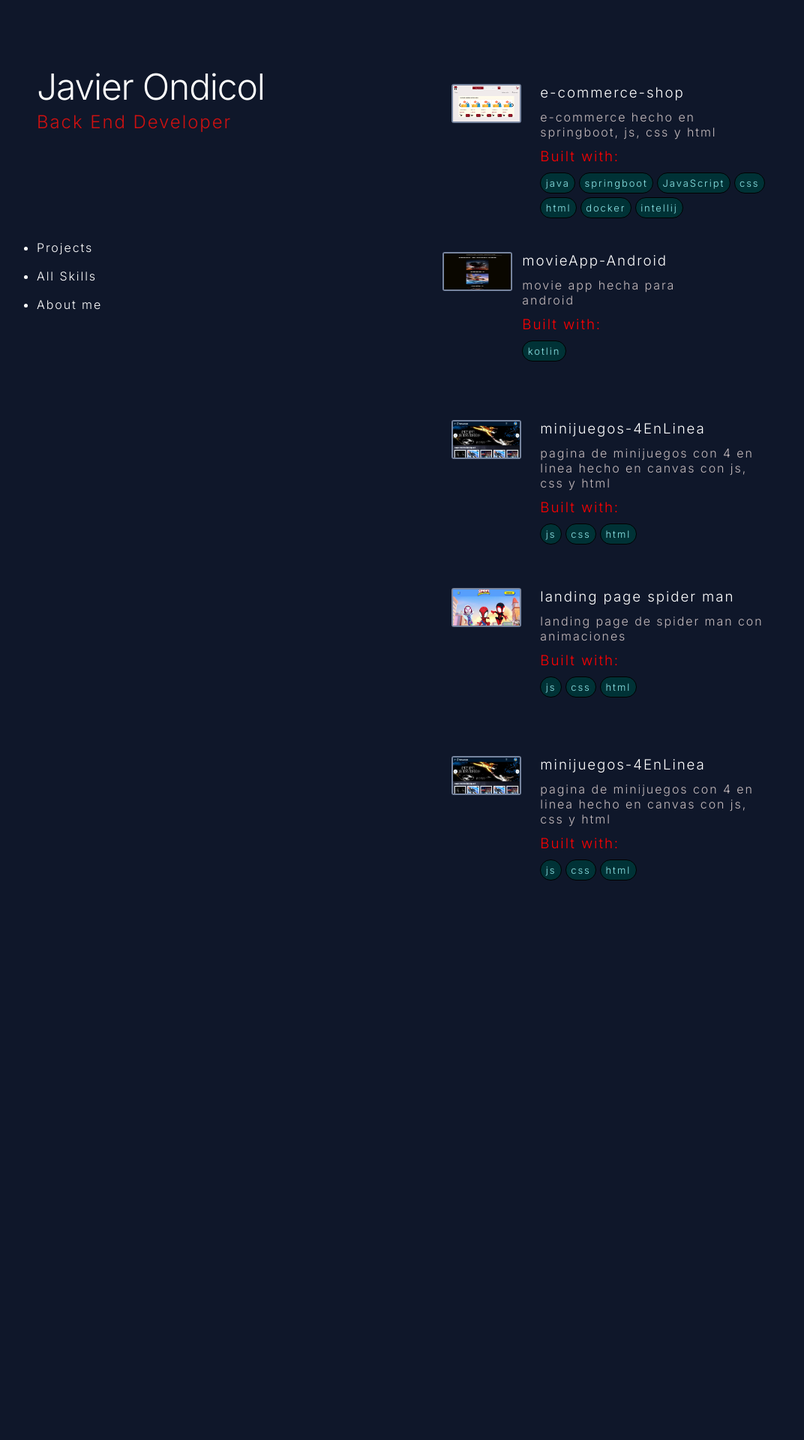
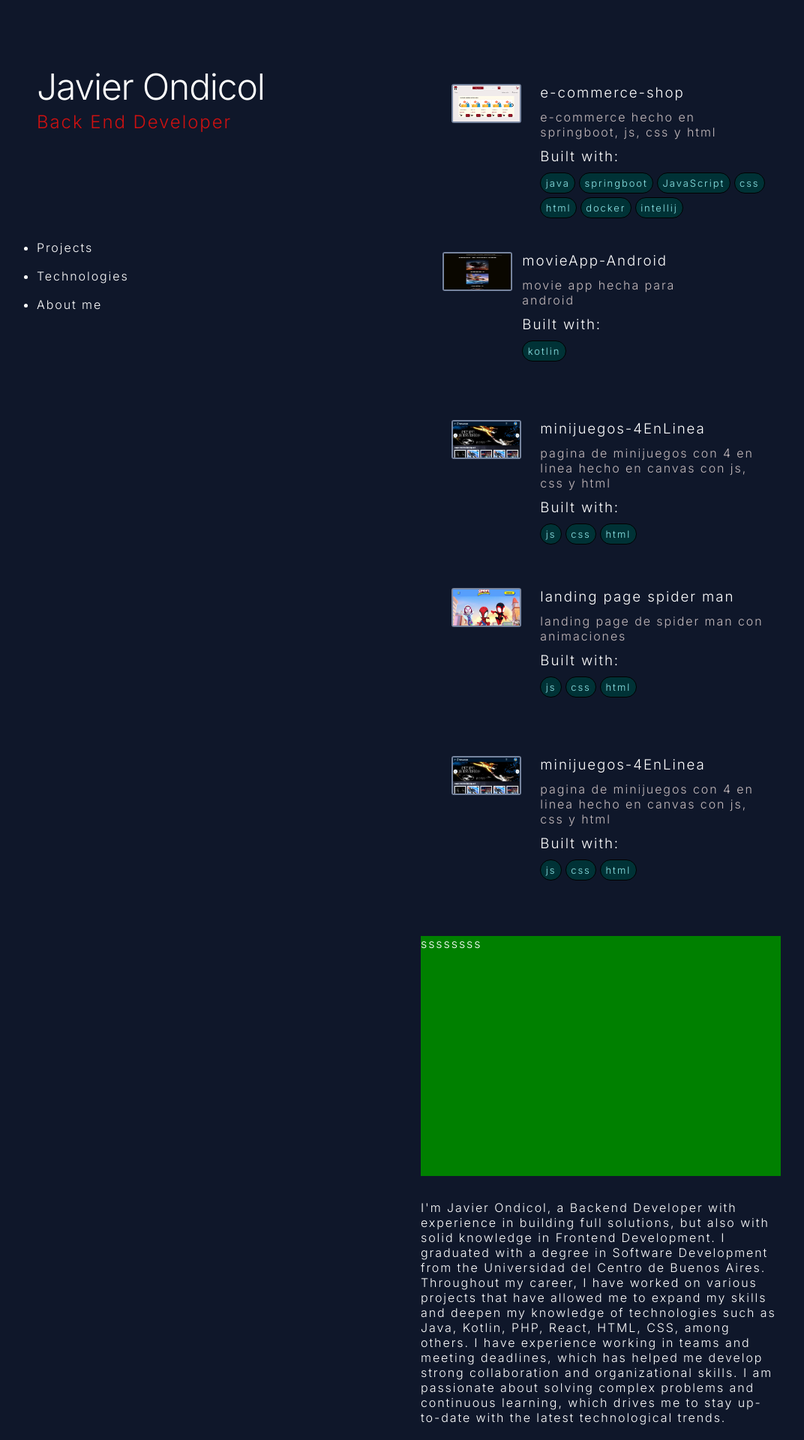
Before and after one commit to Javi3rondicol84/MyPortfolioReact, a React (Create React App) app: page / in a window 1280 px wide. Shown: the top 1920 px of the page at 75% size, without its empty margins (79-1151 px from the left). Before the commit the page ends 1216 px from the top, so only its background shows below. Built offline with nearby package versions, Linux system fonts and the light colour scheme.

Commit message:
doing technologies section

```diff
--- a/public/index.html
+++ b/public/index.html
@@ -2,7 +2,7 @@
 <html lang="en">
   <head>
     <meta charset="utf-8" />
-    <link rel="icon" href="%PUBLIC_URL%/favicon.ico" />
+    <link rel="icon" href="../src/imgs/mainIcon.png" />
     <meta name="viewport" content="width=device-width, initial-scale=1" />
     <meta name="theme-color" content="#000000" />
     <meta
--- a/src/App.js
+++ b/src/App.js
@@ -5,7 +5,7 @@ import Info from './components/info/Info';
 
 function App() {
   return (
-    <div className="App">
+    <div className="App" id='App'>
       <Header />
       <Info />
     </div>
--- a/src/components/card/Card.css
+++ b/src/components/card/Card.css
@@ -62,7 +62,7 @@
 }
 
 .cardBuilt h3 {
-    color: red;
+    color: rgb(255, 255, 255);
     margin-bottom: 0.5em;
 }
 
--- a/src/components/header/Header.css
+++ b/src/components/header/Header.css
@@ -6,6 +6,21 @@ aside {
     display: flex;
     justify-content: center;
     height: 100vh;
+}
+
+header a {
+    text-decoration: none;
+}
+
+header a:hover {
+    box-shadow: 0 0 15px 5px rgba(52, 152, 219, 0.7);
+    background-color: rgba(52, 152, 219, 0.7);
+    border: 0.1em solid rgba(52, 152, 219, 0.7);
+    border-radius: 0.3em;
+}
+
+header ul li {
+    border: 0;
 }
 
 header {
@@ -51,6 +66,8 @@ header nav ul {
 }
 
 
+
+
 @media only screen and (max-width: 600px) {
     header {
         width: 80%;
--- a/src/components/header/Header.jsx
+++ b/src/components/header/Header.jsx
@@ -13,9 +13,9 @@ const Header = () => {
                 </section>
                 <nav>
                     <ul>
-                        <li>Projects</li>
-                        <li>All Skills</li>
-                        <li>About me</li>
+                        <li><a href='#App'>Projects</a></li>
+                        <li><a href='#infoTools'>Technologies</a></li>
+                        <li><a href='#infoAboutMe'>About me</a></li>
                     </ul>
                 </nav>
             </header>
--- a/src/components/info/Info.css
+++ b/src/components/info/Info.css
@@ -3,15 +3,16 @@
     margin-top: 6em;
     width: 50%;
     display: flex;
+    flex-direction: column;
     justify-content: center;
 }
 
 
-.infoSection {
+.infoProjects {
     width: 100%;
 }
 
-.infoSection h1 {
+.infoProjects h1 {
     display: inline-block;
     width: 100%;
 }
@@ -20,3 +21,17 @@
     list-style: none;
     width: 30em;
 }
+
+.infoTools {
+    margin-top: 2em;
+    width: 30em;
+    display: flex;
+    background-color: green;
+    height: 20em;
+}
+
+.infoAboutMe {
+    width: 30em;
+    margin-top: 2em;
+    margin-bottom: 2em;
+}
--- a/src/components/info/Info.jsx
+++ b/src/components/info/Info.jsx
@@ -6,8 +6,16 @@ const Info = () => {
     return (
         <>
         <section className='allInfo'>
-            <div className='infoSection'>
+            <div className='infoProjects'>
                 <Cards />
+            </div>
+            <div className='infoTools' id='infoTools'>
+                <p>ssssssss</p>
+            </div>
+            <div className='infoAboutMe' id='infoAboutMe'>
+                <p>
+                I'm Javier Ondicol, a Backend Developer with experience in building full solutions, but also with solid knowledge in Frontend Development. I graduated with a degree in Software Development from the Universidad del Centro de Buenos Aires. Throughout my career, I have worked on various projects that have allowed me to expand my skills and deepen my knowledge of technologies such as Java, Kotlin, PHP, React, HTML, CSS, among others. I have experience working in teams and meeting deadlines, which has helped me develop strong collaboration and organizational skills. I am passionate about solving complex problems and continuous learning, which drives me to stay up-to-date with the latest technological trends.
+                </p>
             </div>
         </section>
 
```
Also changed, not shown: src/imgs/mainIcon.png (added).
